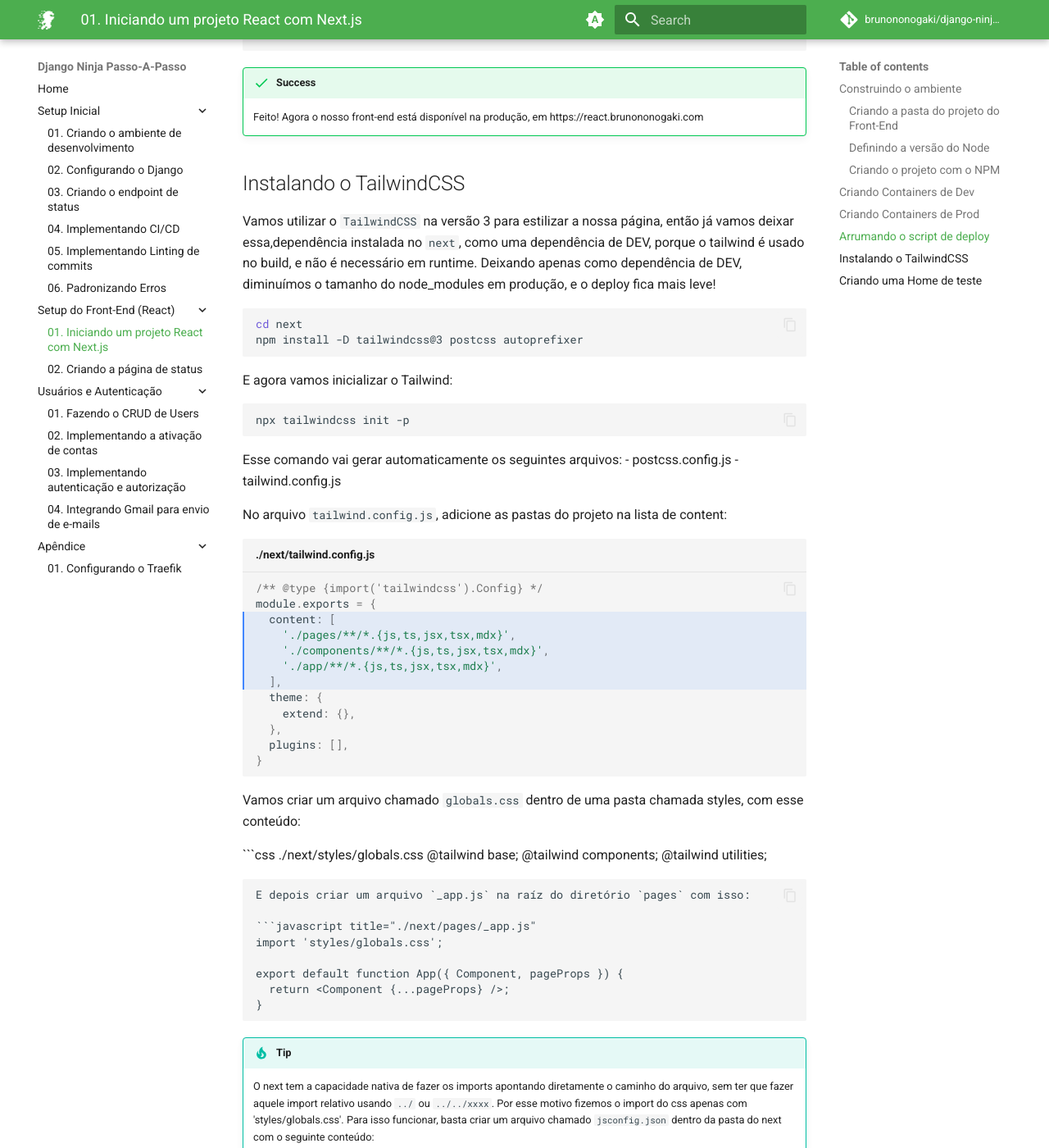
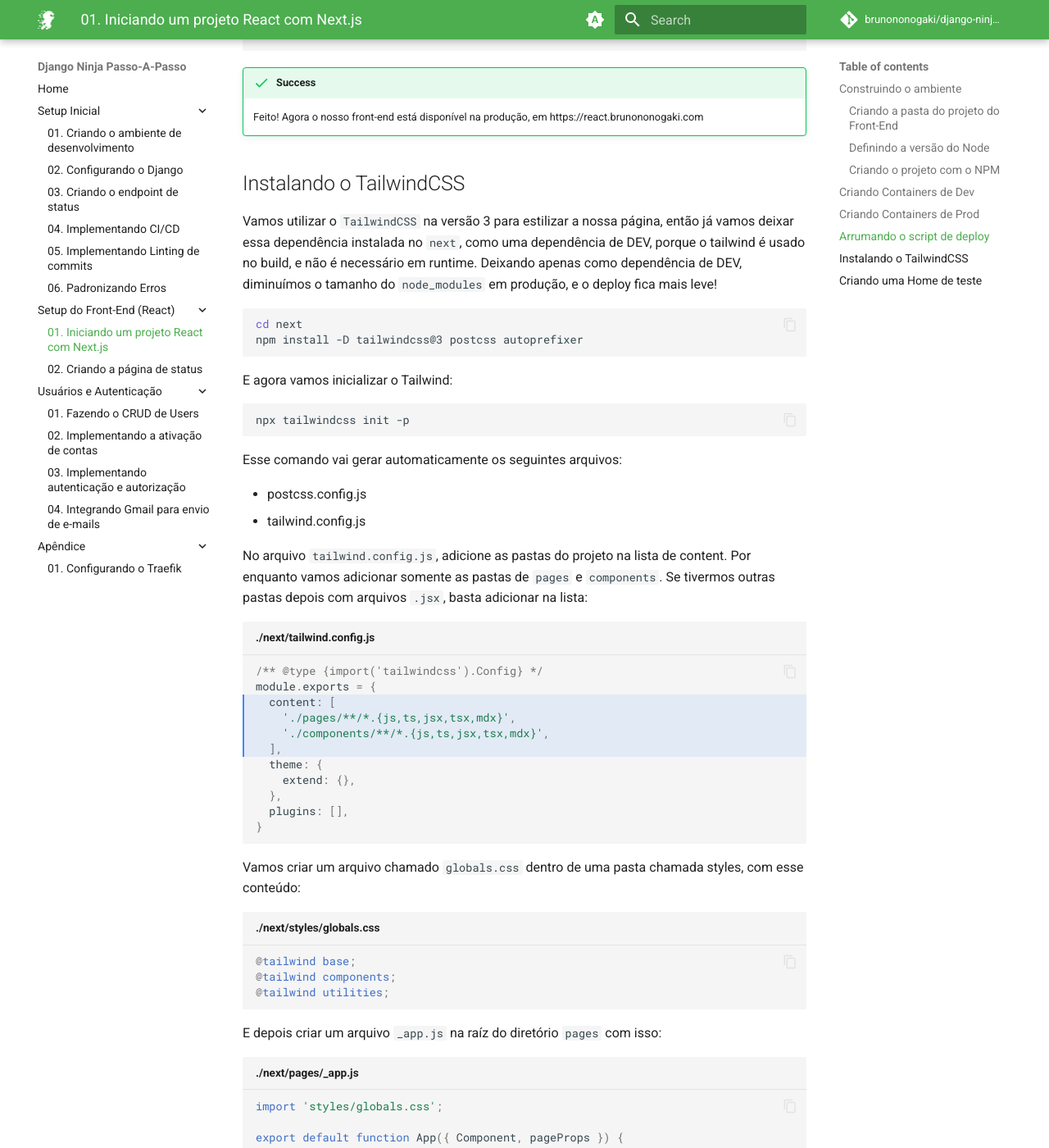
Before and after one commit to brunononogaki/django-ninja-boilerplate, an MkDocs documentation site: the page built from docs/docs/02_setup_front/01_Iniciando_React.md, in a window 1280 px wide and 1400 px high, scrolled down 6809 px. Shown: the whole window at 82% size. Built offline with MkDocs 1.6.1 and Material for MkDocs 9.7.7, drawn with Linux system fonts in a browser that asks for light colours; comment, search, counter and statistics services are not loaded; some of the changed text lies outside the part shown.

Commit message:
docs: fix doc formatting issues

````diff
--- a/docs/docs/02_setup_front/01_Iniciando_React.md
+++ b/docs/docs/02_setup_front/01_Iniciando_React.md
@@ -319,7 +319,7 @@ exit 1
 
 ## Instalando o TailwindCSS
 
-Vamos utilizar o `TailwindCSS` na versão 3 para estilizar a nossa página, então já vamos deixar essa,dependência instalada no `next`, como uma dependência de DEV, porque o tailwind é usado no build, e não é necessário em runtime. Deixando apenas como dependência de DEV, diminuímos o tamanho do node_modules em produção, e o deploy fica mais leve!
+Vamos utilizar o `TailwindCSS` na versão 3 para estilizar a nossa página, então já vamos deixar essa dependência instalada no `next`, como uma dependência de DEV, porque o tailwind é usado no build, e não é necessário em runtime. Deixando apenas como dependência de DEV, diminuímos o tamanho do `node_modules` em produção, e o deploy fica mais leve!
 
 ```bash
 cd next
@@ -332,18 +332,18 @@ npx tailwindcss init -p
 ```
 
 Esse comando vai gerar automaticamente os seguintes arquivos:
-- postcss.config.js
-- tailwind.config.js
 
-No arquivo `tailwind.config.js`, adicione as pastas do projeto na lista de content:
+* postcss.config.js
+* tailwind.config.js
 
-```javascript title="./next/tailwind.config.js" hl_lines="3-7"
+No arquivo `tailwind.config.js`, adicione as pastas do projeto na lista de content. Por enquanto vamos adicionar somente as pastas de `pages` e `components`. Se tivermos outras pastas depois com arquivos `.jsx`, basta adicionar na lista:
+
+```javascript title="./next/tailwind.config.js" hl_lines="3-6"
 /** @type {import('tailwindcss').Config} */
 module.exports = {
   content: [
     './pages/**/*.{js,ts,jsx,tsx,mdx}',
     './components/**/*.{js,ts,jsx,tsx,mdx}',
-    './app/**/*.{js,ts,jsx,tsx,mdx}',
   ],
   theme: {
     extend: {},
@@ -354,7 +354,7 @@ module.exports = {
 
 Vamos criar um arquivo chamado `globals.css` dentro de uma pasta chamada styles, com esse conteúdo:
 
-```css ./next/styles/globals.css
+```css title="./next/styles/globals.css"
 @tailwind base;
 @tailwind components;
 @tailwind utilities;
@@ -370,6 +370,8 @@ export default function App({ Component, pageProps }) {
 }
 ```
 
+O arquivo `_app.js` é um arquivo especial no Next.js. Ele é o componente raiz/wrapper de toda a aplicação, e é aqui que a gente importa o `globals.css`.
+
 !!! tip
 
     O next tem a capacidade nativa de fazer os imports apontando diretamente o caminho do arquivo, sem ter que fazer aquele import relativo usando `../` ou `../../xxxx`. Por esse motivo fizemos o import do css apenas com 'styles/globals.css'. Para isso funcionar, basta criar um arquivo chamado `jsconfig.json` dentro da pasta do next com o seguinte conteúdo:
@@ -379,7 +381,7 @@ export default function App({ Component, pageProps }) {
       "compilerOptions": {
         "baseUrl": ".",
     }
-```
+    ```
 
 ## Criando uma Home de teste
 
````
